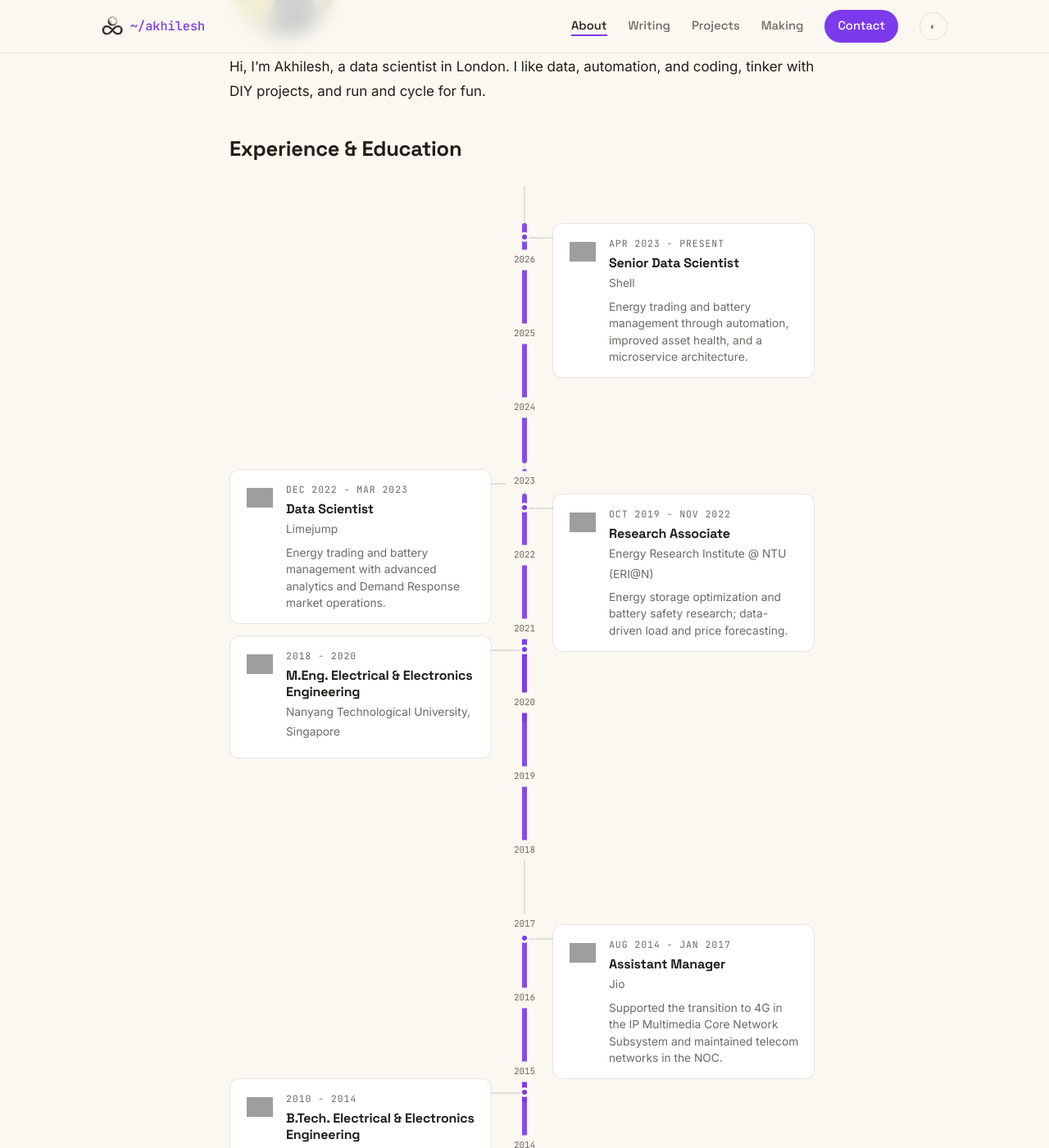
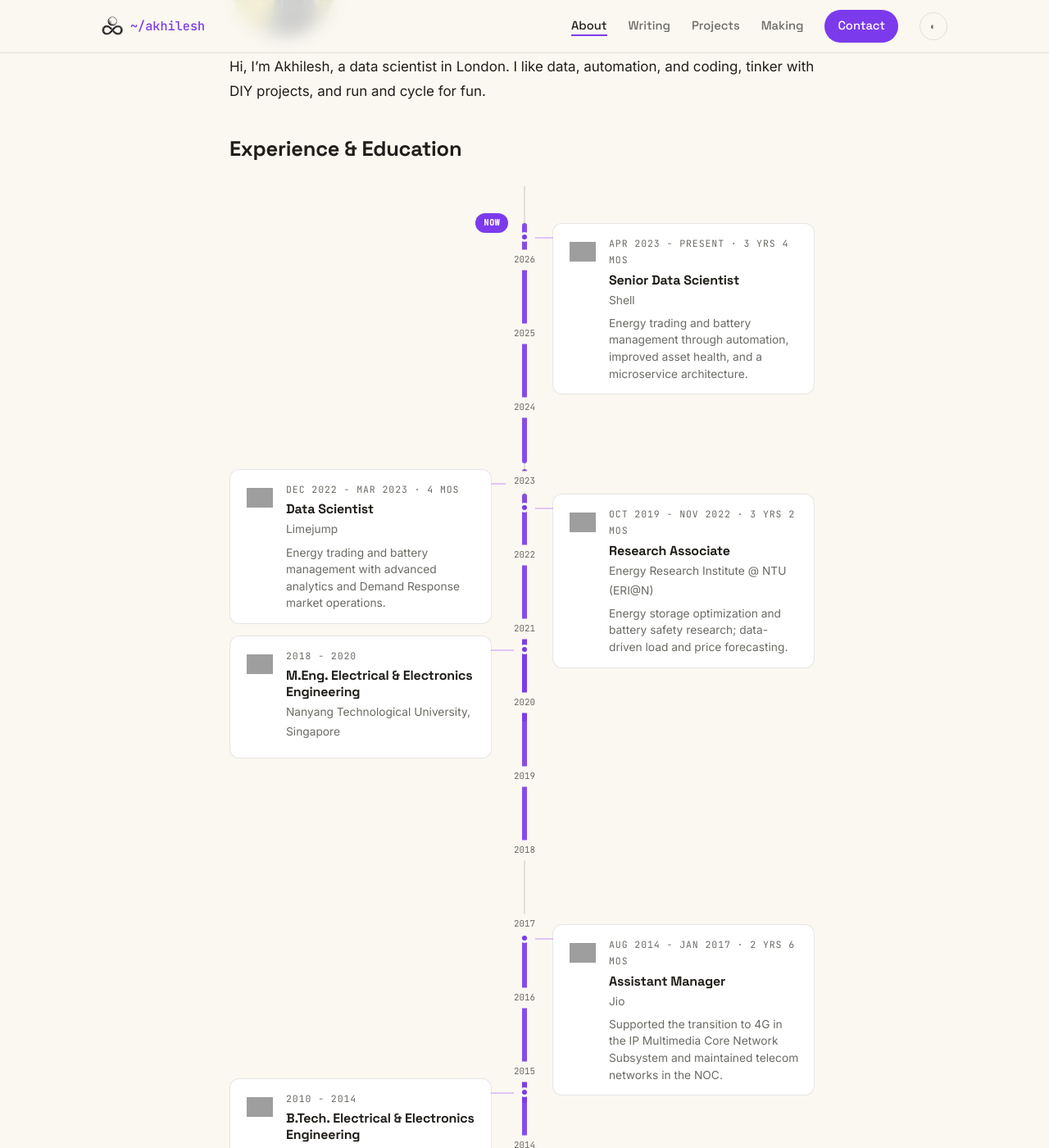
Before and after one commit to koulakhilesh/koulakhilesh.github.io, a Jekyll site: the page built from _pages/about.md, in a window 1280 px wide and 1400 px high, scrolled down 316 px. Shown: the whole window at 82% size. Built offline with Jekyll 4.4.1, drawn with Linux system fonts in a browser that asks for light colours; some of the changed text lies outside the part shown; grey boxes are pictures that could not be loaded.

Commit message:
feat: timeline card hover, duration labels, Now marker, accent-tinted gapped connectors

```diff
--- a/_includes/timeline.html
+++ b/_includes/timeline.html
@@ -14,6 +14,10 @@
     {%- assign ytop = origin | minus: y | times: per -%}
     <div class="tl-year" style="top:{{ ytop }}px">{{ y }}</div>
   {%- endfor -%}
+  {%- assign nowfrac = nowm | minus: 1 | divided_by: 12.0 -%}
+  {%- assign nowdec = nowy | plus: nowfrac -%}
+  {%- assign nowtop = origin | minus: nowdec | times: per -%}
+  <div class="tl-now" style="top:{{ nowtop }}px">Now</div>
 
   {%- for e in t.entries -%}
     {%- assign sm = e.start_month | default: 1 -%}
@@ -34,13 +38,22 @@
     {%- assign hpx = edec | minus: sdec | times: per -%}
     {%- assign parity = forloop.index | modulo: 2 -%}
     {%- if parity == 1 -%}{%- assign side = "tl-right" -%}{%- assign acc = "tl-a" -%}{%- else -%}{%- assign side = "tl-left" -%}{%- assign acc = "tl-b" -%}{%- endif -%}
+    {%- assign dur = "" -%}
+    {%- if e.start_month -%}
+      {%- assign dm = edec | minus: sdec | times: 12 | round | plus: 1 -%}
+      {%- assign dy = dm | divided_by: 12 -%}
+      {%- assign drem = dm | modulo: 12 -%}
+      {%- assign yl = "yrs" -%}{%- if dy == 1 -%}{%- assign yl = "yr" -%}{%- endif -%}
+      {%- assign ml = "mos" -%}{%- if drem == 1 -%}{%- assign ml = "mo" -%}{%- endif -%}
+      {%- capture dur -%}{%- if dy > 0 -%}{{ dy }} {{ yl }}{%- endif -%}{%- if dy > 0 and drem > 0 -%}{{ ' ' }}{%- endif -%}{%- if drem > 0 -%}{{ drem }} {{ ml }}{%- endif -%}{%- endcapture -%}
+    {%- endif -%}
     <div class="tl-entry {{ side }} {{ acc }}" style="top:{{ toppx }}px;height:{{ hpx }}px">
       <span class="tl-dot"></span>
       <span class="tl-bar"></span>
       <div class="tl-card">
         {%- if e.logo -%}<img class="tl-logo" src="{{ e.logo | relative_url }}" alt="{{ e.org }}" onerror="this.onerror=null;this.src='{{ '/assets/images/logo.png' | relative_url }}'">{%- endif -%}
         <div class="tl-info">
-          <span class="tl-dates mono">{{ start_label }} - {{ end_label }}</span>
+          <span class="tl-dates mono">{{ start_label }} - {{ end_label }}{%- assign durt = dur | strip -%}{%- if durt != "" %} · {{ durt }}{%- endif -%}</span>
           <h3>{{ e.title }}</h3>
           <div class="tl-org">{{ e.org }}</div>
           {%- if e.description -%}<p>{{ e.description }}</p>{%- endif -%}
--- a/_sass/timeline.scss
+++ b/_sass/timeline.scss
@@ -5,6 +5,10 @@
 .timeline .tl-year{position:absolute;left:50%;transform:translate(-50%,-50%);
   background:var(--bg);padding:3px 10px;font-family:var(--mono);font-size:.68rem;
   color:var(--muted);z-index:5;border-radius:6px}
+.timeline .tl-now{position:absolute;right:calc(50% + 20px);transform:translateY(-50%);
+  background:var(--accent);color:var(--bg);font-family:var(--mono);font-size:.64rem;
+  font-weight:600;letter-spacing:.04em;text-transform:uppercase;
+  padding:3px 10px;border-radius:999px;z-index:3}
 
 .timeline .tl-entry{position:absolute;left:0;right:0}
 .timeline .tl-bar{position:absolute;left:50%;transform:translateX(-50%);top:0;
@@ -14,14 +18,16 @@
 
 .timeline .tl-card{position:absolute;top:0;width:calc(50% - 40px);
   background:var(--card);border:1px solid var(--line);border-radius:12px;
-  padding:14px 16px;display:flex;gap:12px;align-items:flex-start}
+  padding:14px 16px;display:flex;gap:12px;align-items:flex-start;
+  transition:transform .15s ease,border-color .15s ease}
+.timeline .tl-card:hover{transform:translateY(-3px);border-color:rgba(192,132,252,.5)}
 .timeline .tl-right .tl-card{left:calc(50% + 34px)}
 .timeline .tl-left .tl-card{left:0}
 
-/* horizontal connector from the axis to each card */
-.timeline .tl-card::before{content:"";position:absolute;top:16px;height:2px;background:var(--line)}
-.timeline .tl-right .tl-card::before{right:100%;width:34px}
-.timeline .tl-left .tl-card::before{left:100%;width:40px}
+/* horizontal connector from the axis to each card (stops short of the axis) */
+.timeline .tl-card::before{content:"";position:absolute;top:16px;height:2px;background:rgba(192,132,252,.45)}
+.timeline .tl-right .tl-card::before{right:100%;width:22px}
+.timeline .tl-left .tl-card::before{left:100%;width:28px}
 
 .timeline .tl-logo{width:40px;height:40px;object-fit:contain;border-radius:8px;
   background:#fff;padding:4px;flex:none;margin:0}
@@ -32,7 +38,7 @@
 
 @media(max-width:700px){
   .timeline{height:auto !important;margin-top:1rem}
-  .timeline::before,.timeline .tl-year,.timeline .tl-bar,.timeline .tl-dot{display:none}
+  .timeline::before,.timeline .tl-year,.timeline .tl-bar,.timeline .tl-dot,.timeline .tl-now{display:none}
   .timeline .tl-card::before{display:none}
   .timeline .tl-entry{position:static !important;height:auto !important;margin-bottom:14px}
   .timeline .tl-card{position:static !important;width:auto;left:auto;border-left:4px solid var(--accent)}
```
